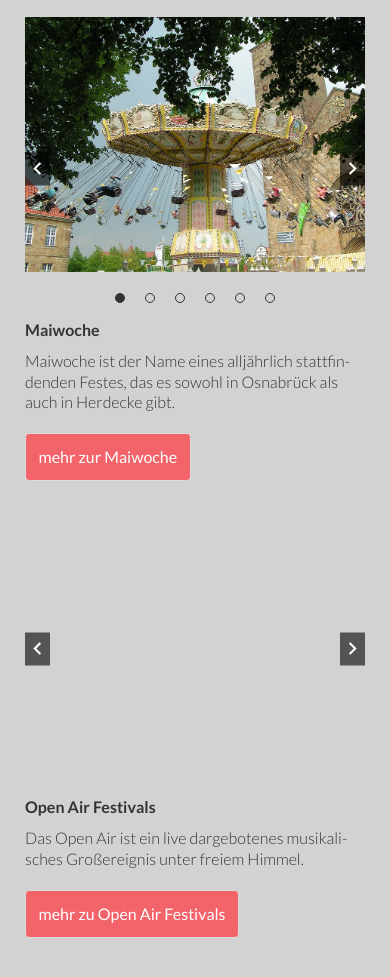
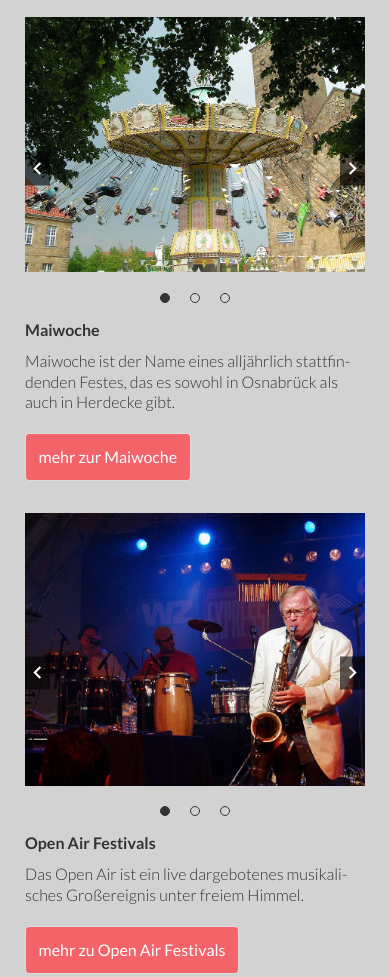
Before and after one commit to mi-classroom/js-aufgabe-dropdown-menu-slideshow-cnoss, a website: page src/index.html in a window 390 px wide. Shown: the part 2600-3577 px from the top of the page. Drawn offline with Linux system fonts and the light colour scheme.

Commit message:
Implementierung mit class Schlüsselwort
Wir brauchen ein Slideshow Objekt von dem mehrere Instanzen für die Slideshows erzeugt werden könen

```diff
--- a/src/index.html
+++ b/src/index.html
@@ -171,8 +171,8 @@
                   <img src="./images/bochum-total-m.jpg" alt="Bochum Total" class="teaser__image slide-show__slide" data-js-slide>
 
                 </div>
-                <span class="slide-show__nav-previous" data-nav-previous-slide></span>
-                <span class="slide-show__nav-next" data-nav-next-slide></span>
+                <span class="slide-show__nav-previous" data-js-nav-previous-slide></span>
+                <span class="slide-show__nav-next" data-js-nav-next-slide></span>
               </div>
               <figcaption>
                 <h2 class="teaser__headline">Open Air Festivals</h2>
--- a/src/scripts/main.js
+++ b/src/scripts/main.js
@@ -27,48 +27,77 @@ function toogleMenu() {
 * Blättert in der Slideshow ein Bild vor oder zurück
 *
 */
-function switchSlides() {
-  const slides = document.querySelectorAll('[data-js-slide]');
-  const interactionElementNext = document.querySelector('[data-js-nav-next-slide]');
-  const interactionElementPrevious = document.querySelector('[data-js-nav-previous-slide]');
-  const slideClassVisible = 'slide-show__slide--visible';
-  const slideShowElement = document.querySelector('[data-js-slide-show]');
-  const configJSON = slideShowElement.getAttribute('data-js-slide-show');
-  const dotActiveClass = 'dot-navigation__dot--active';
-  let wrapAround = false;
-  let activeSlide = 0;
-  const dots = [];
 
-  function showSlide(activeSlideIndex) {
-    slides[activeSlideIndex].classList.add(slideClassVisible);
-    dots[activeSlideIndex].classList.add(dotActiveClass);
+class Slideshow {
+  constructor(slideShowContainer) {
+    this.slides = slideShowContainer.querySelectorAll('[data-js-slide]');
+    this.interactionElementNext = slideShowContainer.querySelector('[data-js-nav-next-slide]');
+    this.interactionElementPrevious = slideShowContainer.querySelector('[data-js-nav-previous-slide]');
+    this.slideClassVisible = 'slide-show__slide--visible';
+    this.slideShowElement = slideShowContainer;
+    this.configJSON = this.slideShowElement.getAttribute('data-js-slide-show');
+    this.dotActiveClass = 'dot-navigation__dot--active';
+    this.wrapAround = false;
+    this.activeSlide = 0;
+    this.dots = [];
+
+    const config = JSON.parse(this.configJSON);
+    this.wrapAround = config.wrapAround;
+
+    // Container für Dots erzeugen
+    const dotNavigationElement = document.createElement('ol');
+    dotNavigationElement.classList.add('dot-navigation');
+    this.slideShowElement.appendChild(dotNavigationElement);
+
+
+    this.slides.forEach((slide, index) => {
+      const dotElement = document.createElement('li');
+      dotElement.classList.add('dot-navigation__dot');
+      dotElement.setAttribute('data-slide-index', index);
+      dotElement.addEventListener('click', (e) => { this.onClickDot(e); });
+      dotNavigationElement.appendChild(dotElement);
+      this.dots.push(dotElement);
+      slide.addEventListener('click', (e) => { Slideshow.toggleFullScreen(e); });
+    });
+
+    // für jeden Slide Dot erzeugen und dem Container hinzufügen
+    // für jeden Dot ClickEventlistener hinzüfügen
+    this.interactionElementNext.addEventListener('click', () => { this.changeSlide('next'); });
+    this.interactionElementPrevious.addEventListener('click', () => { this.changeSlide('previous'); });
+
+    this.showSlide(this.activeSlide);
   }
 
-  function hideSlide(activeSlideIndex) {
-    slides[activeSlideIndex].classList.remove(slideClassVisible);
-    dots[activeSlideIndex].classList.remove(dotActiveClass);
+  showSlide(activeSlideIndex) {
+    this.slides[activeSlideIndex].classList.add(this.slideClassVisible);
+    this.dots[activeSlideIndex].classList.add(this.dotActiveClass);
   }
 
-  function changeSlide(direction) {
-    hideSlide(activeSlide);
+  hideSlide(activeSlideIndex) {
+    this.slides[activeSlideIndex].classList.remove(this.slideClassVisible);
+    this.dots[activeSlideIndex].classList.remove(this.dotActiveClass);
+  }
+
+  changeSlide(direction) {
+    this.hideSlide(this.activeSlide);
 
     if (direction === 'next') {
-      if (activeSlide + 1 < slides.length) {
-        activeSlide += 1;
-      } else if (wrapAround === true) {
-        activeSlide = 0;
+      if (this.activeSlide + 1 < this.slides.length) {
+        this.activeSlide += 1;
+      } else if (this.wrapAround === true) {
+        this.activeSlide = 0;
       }
-    } else if (activeSlide - 1 < 0) {
-      if (wrapAround === true) {
-        activeSlide = slides.length - 1;
+    } else if (this.activeSlide - 1 < 0) {
+      if (this.wrapAround === true) {
+        this.activeSlide = this.slides.length - 1;
       }
     } else {
-      activeSlide -= 1;
+      this.activeSlide -= 1;
     }
-    showSlide(activeSlide);
+    this.showSlide(this.activeSlide);
   }
 
-  function toggleFullScreen(e) {
+  static toggleFullScreen(e) {
     const target = e.currentTarget;
     if (!document.fullscreenElement) {
       target.requestFullscreen();
@@ -77,45 +106,25 @@ function switchSlides() {
     }
   }
 
-  function onClickDot(e) {
+  onClickDot(e) {
     const target = e.currentTarget;
     const index = parseInt(target.getAttribute('data-slide-index'), 10);
 
-    if (activeSlide === index) {
+    if (this.activeSlide === index) {
       return;
     }
 
-    hideSlide(activeSlide);
-    showSlide(index);
-    activeSlide = index;
+    this.hideSlide(this.activeSlide);
+    this.showSlide(index);
+    this.activeSlide = index;
   }
-
-  const config = JSON.parse(configJSON);
-  wrapAround = config.wrapAround;
-
-  // Container für Dots erzeugen
-  const dotNavigationElement = document.createElement('ol');
-  dotNavigationElement.classList.add('dot-navigation');
-  slideShowElement.appendChild(dotNavigationElement);
+}
 
 
-  slides.forEach((slide, index) => {
-    const dotElement = document.createElement('li');
-    dotElement.classList.add('dot-navigation__dot');
-    dotElement.setAttribute('data-slide-index', index);
-    dotElement.addEventListener('click', onClickDot);
-    dots.push(dotElement);
-    dotNavigationElement.appendChild(dotElement);
-    slide.addEventListener('click', toggleFullScreen);
-  });
-
-  // für jeden Slide Dot erzeugen und dem Container hinzufügen
-  // für jeden Dot ClickEventlistener hinzüfügen
-  interactionElementNext.addEventListener('click', () => { changeSlide('next'); });
-  interactionElementPrevious.addEventListener('click', () => { changeSlide('previous'); });
-
-  showSlide(activeSlide);
-}
+const slideshows = document.querySelectorAll('[data-js-slide-show]');
+slideshows.forEach((slideshow) => {
+  new Slideshow(slideshow);
+});
 
 toogleMenu();
-switchSlides();
+// switchSlides();
```
